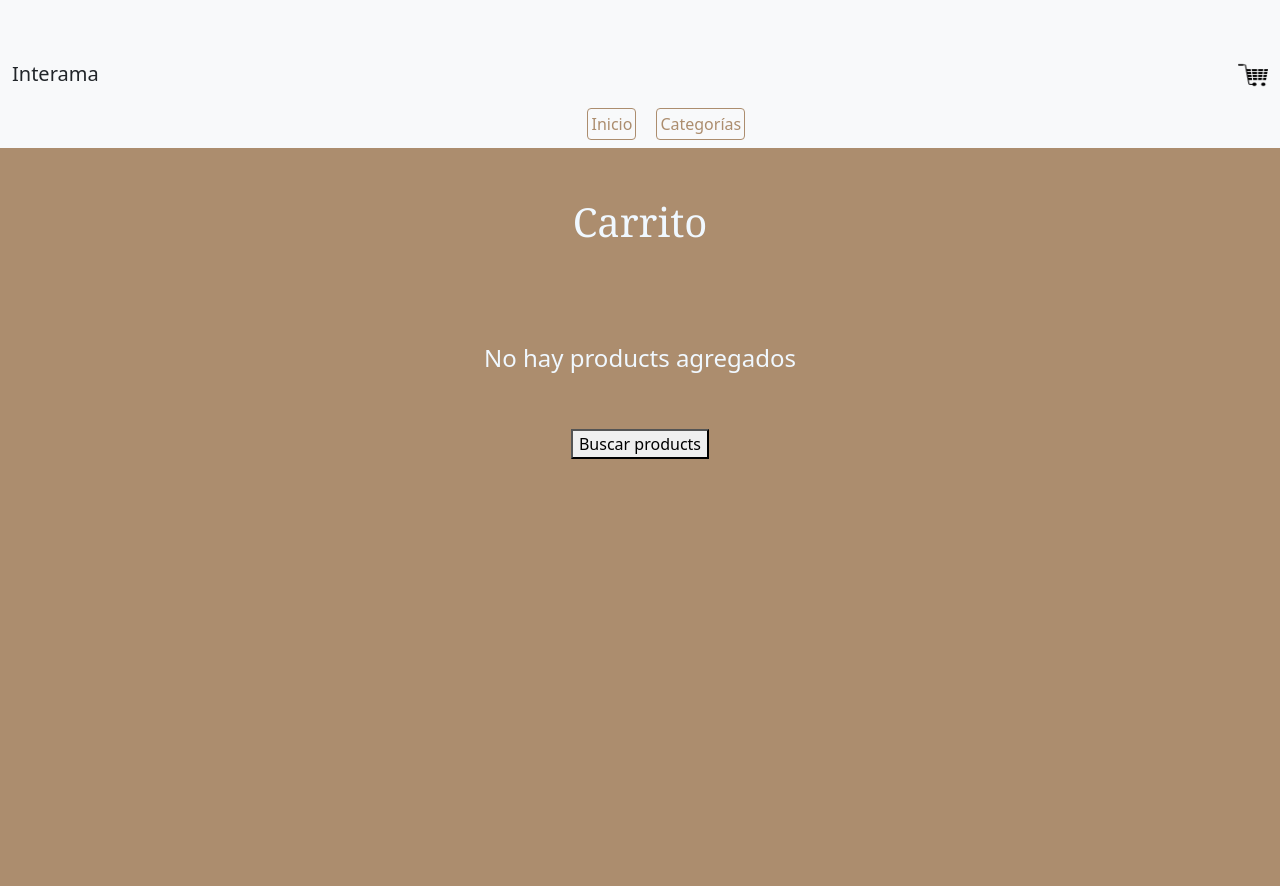
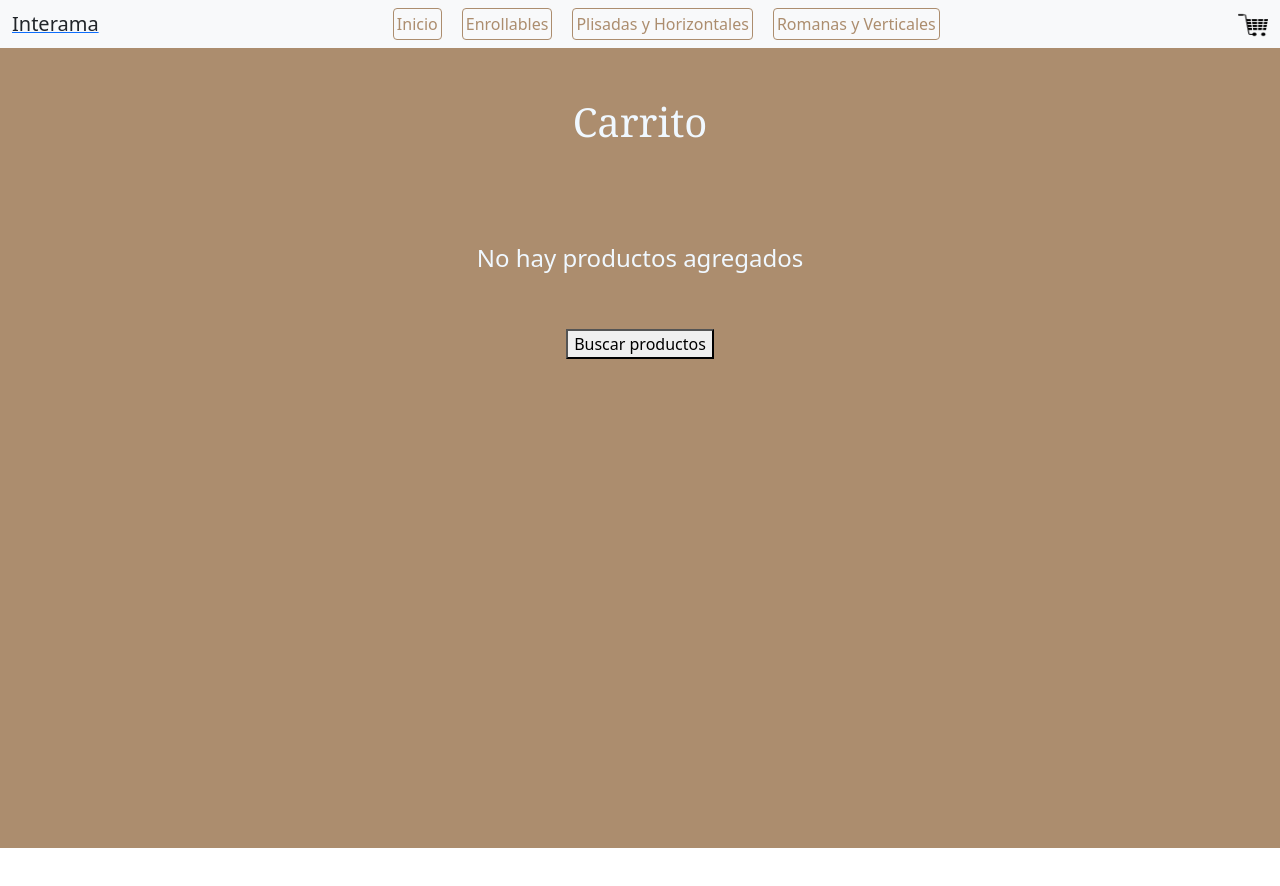
Before and after one commit to merb26/Interama-ManuelRamirez, a React (Create React App) app: page /cart in a window 1280 px wide. Shown: the top 886 px of the page. After the commit the page ends 848 px from the top, so only its background shows below. Built offline with nearby package versions, Linux system fonts and the light colour scheme.

Commit message:
Proyecto final version 2

```diff
--- a/src/components/Cuerpo/Cart/Cart.jsx
+++ b/src/components/Cuerpo/Cart/Cart.jsx
@@ -23,10 +23,10 @@ const Cart = () => {
       <h2 className="title">Carrito</h2>
       <div className="text-center">
         {
-          cart.length === 0 && <h4 className="message p-5">No hay products agregados</h4>
+          cart.length === 0 && <h4 className="message p-5">No hay productos agregados</h4>
         }
         {
-          cart.length === 0 && <Link to="/"><button>Buscar products</button></Link>
+          cart.length === 0 && <Link to="/"><button>Buscar productos</button></Link>
         }
         {
           cart.map(
@@ -53,7 +53,7 @@ const Cart = () => {
                         </div>
                       </div>
                       <div>
-                        <button onClick={(e) => remove(product.id, e)}>remove</button>
+                        <button onClick={(e) => remove(product.id, e)}>Eliminar</button>
                       </div>
                     </div>
                   </div>
@@ -65,7 +65,7 @@ const Cart = () => {
           cart.length > 1 && <button className="m-3" onClick={clean}>Limpia todo</button>
         }
         {
-          cart.length > 0 && <h2 className="titulo p-5">Total: ${total()}</h2>
+          cart.length > 0 && <h2 className="title p-5">Total: ${total()}</h2>
         }
         {
           cart.length > 0 && <Link to="/order"><button className="m-3">Finalizar compra</button></Link>
--- a/src/components/Cuerpo/ItemDetailContainer/VistaProductoDetail/ItemDetail.jsx
+++ b/src/components/Cuerpo/ItemDetailContainer/VistaProductoDetail/ItemDetail.jsx
@@ -18,7 +18,7 @@ export const ItemDetail = ({ id }) => {
     useEffect(() => {
         setTimeout(() => {
             const db = getFirestore()
-            const queryProd = doc(db, 'products', id)
+            const queryProd = doc(db, 'productos', id)
             getDoc(queryProd)
                 .then(prod => setProduct({ id: prod.id, ...prod.data() }))
                 .finally(() => setLoading(false))
@@ -51,7 +51,7 @@ export const ItemDetail = ({ id }) => {
                             {
                                 exchange ?
                                     <div className="counter">
-                                        <ItemCount inventario={product.stock} inicial={1} onAdd={onAdd} />
+                                        <ItemCount stock={product.stock} initial={1} onAdd={onAdd} />
                                     </div>
                                     :
                                     <div className="counter">
--- a/src/components/Cuerpo/ItemListContainer/ListarProductos/ItemList.jsx
+++ b/src/components/Cuerpo/ItemListContainer/ListarProductos/ItemList.jsx
@@ -14,7 +14,7 @@ const ItemList = ({ category }) => {
         setTimeout(() => {
             const db = getFirestore()
             const queryProd = !category ? collection(db, 'productos')
-                : query(collection(db, 'productos'), where('category', '==', category))
+                : query(collection(db, 'productos'), where('categoria', '==', category))
             getDocs(queryProd)
                 .then(resp => setProducts(
                     resp.docs.map(prod => ({ id: prod.id, ...prod.data() }))
--- a/src/components/Cuerpo/ItemListContainer/VistaProducto/Item.jsx
+++ b/src/components/Cuerpo/ItemListContainer/VistaProducto/Item.jsx
@@ -17,7 +17,7 @@ const Item = ({ product }) => {
                             </div>
                         </div>
                         <div className="text-center">
-                            <Link to={`/product/${product.id}`}>
+                            <Link to={`/producto/${product.id}`}>
                                 <button className="btn btn-outline-secondary m-2 mt-4">
                                     Más detalle
                                 </button>
--- a/src/components/Encabezado/Navbar.css
+++ b/src/components/Encabezado/Navbar.css
@@ -1,11 +1,11 @@
-.btnStyle {
+.btnMenu {
   margin-right: 20px !important;
   color: #ac8d6e !important;
   border-color: #ac8d6e !important;
   padding: 3px !important;
 }
 
-.btnStyle:hover {
+.btnMenu:hover {
   background-color: white !important;
   color: #ac8d6e !important;
   border-width: 3px !important;
--- a/src/components/Encabezado/Navbar.jsx
+++ b/src/components/Encabezado/Navbar.jsx
@@ -1,44 +1,39 @@
-import { Link } from 'react-router-dom'
+import CartWidget from './CartWidget';
 
-import CartWidget from './CartWidget'
+import { Link } from 'react-router-dom';
 
-import './Navbar.css'
+import './Navbar.css';
 
 function NavBar() {
     return (
         <nav className="sticky-top navbar navbar-light navbar-expand-md bg-light">
             <div className="container-fluid">
-                <Link style={{ textDecoration: 'none'}} to="/"><div className="navbar-brand text-dark">Interama</div></Link>
+                <Link to="/"><a className="navbar-brand text-dark">Interama</a></Link>
+                <button className="navbar-toggler justify-content-center" type="button" data-bs-toggle="collapse" data-bs-target="#navbarNavDropdown" aria-controls="navbarNavDropdown" aria-expanded="false" aria-label="Toggle navigation">
+                    <span className="navbar-toggler-icon"></span>
+                </button>
                 <div className="collapse navbar-collapse justify-content-center" id="navbarNavDropdown">
                     <ul className="navbar-nav">
                         <li className="nav-item">
                             <Link to="/">
-                                <button className="btn btn-outline-success btnStyle shadow-none">Inicio</button>
+                                <button className="btn btn-outline-success btnMenu shadow-none" >Inicio</button>
                             </Link>
                         </li>
-                        <div className="dropdown">
-                            <button className="btn btn-outline-success btnStyle shadow-none" type="button" id="dropdownMenuButton1" data-bs-toggle="dropdown" aria-expanded="false">
-                                Categorías
-                            </button>
-                            <ul className="dropdown-menu" aria-labelledby="dropdownMenuButton1">
-                                <li>
-                                    <Link style={{ textDecoration: 'none'}} to="/categoria/Enrollable">
-                                        <button className="dropdown-item">Enrollable</button>
+                        <li className="nav-item">
+                            <Link to="/categoria/Enrollable">
+                                <button className="btn btn-outline-success btnMenu shadow-none" >Enrollables</button>
                             </Link>
                         </li>
-                                <li>
-                                    <Link style={{ textDecoration: 'none'}} to="/categoria/Plisada y horizontal">
-                                        <button className="dropdown-item">Plisada y Horizontal</button>
+                        <li className="nav-item">
+                            <Link to="/categoria/Plisada y horizontal">
+                                <button className="btn btn-outline-success btnMenu shadow-none">Plisadas y Horizontales</button>
                             </Link>
                         </li>
-                                <li>
-                                    <Link style={{ textDecoration: 'none'}} to="/categoria/Romana y vertical">
-                                        <button className="dropdown-item">Romana y Vertical</button>
+                        <li className="nav-item">
+                            <Link to="/categoria/Romana y vertical">
+                                <button className="btn btn-outline-success btnMenu shadow-none">Romanas y Verticales</button>
                             </Link>
-
                         </li>
-                            </ul>
-                        </div>
                     </ul>
                 </div>
                 <div>
--- a/src/components/Encabezado/Navbar.scss
+++ b/src/components/Encabezado/Navbar.scss
@@ -1,4 +1,4 @@
-.btnStyle {
+.btnMenu {
     margin-right: 20px !important;
     color: rgb(172, 141, 110) !important;
     border-color: rgb(172, 141, 110) !important;
```
Also changed, not shown: 1 other file (tests, documents, lock files or other folders). Lines whose indentation alone changed are shown as unchanged.
